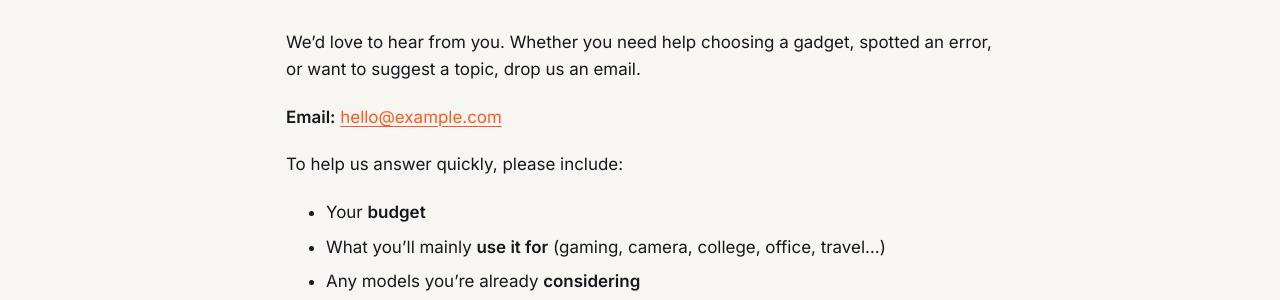
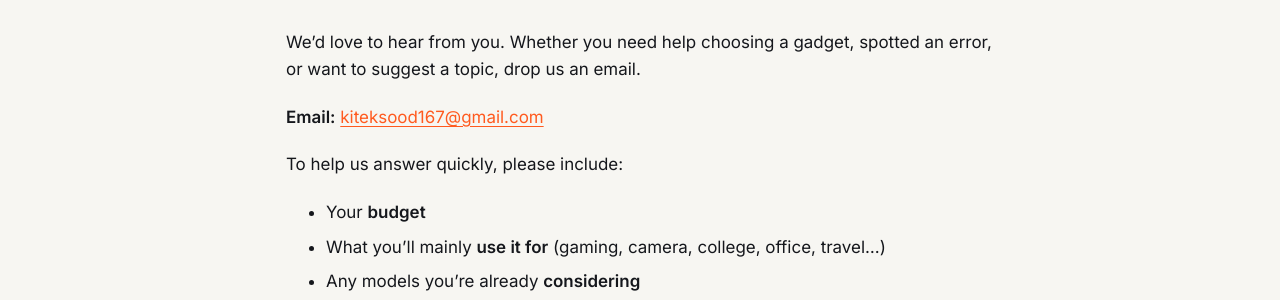
Before and after one commit to kiteksood167/kiteksood167.github.io, a Jekyll site: the page built from contact.md, in a window 1280 px wide. Shown: the part 160-460 px from the top of the page. Built offline with Jekyll 4.4.1, drawn with Linux system fonts in a browser that asks for light colours.

Commit message:
Set contact email
Co-Authored-By: Claude Opus 5.5 <noreply@anthropic.com>
Claude-Session: https://claude.ai/code/session_019xqcqbRMqun33QWSRS29Nw

```diff
--- a/_config.yml
+++ b/_config.yml
@@ -14,7 +14,7 @@ lang: en-IN
 url: "https://kiteksood167.github.io"   # change to your own domain later, e.g. https://gadgetgyaan.in
 baseurl: ""                                      # leave empty if the repo is named YOUR-USERNAME.github.io
 
-contact_email: "hello@example.com"               # <-- CHANGE to the email readers should write to
+contact_email: "kiteksood167@gmail.com"
 
 # Money settings — leave empty until you are approved.
 adsense_client: ""          # <-- e.g. "ca-pub-1234567890123456" after AdSense approval
```
